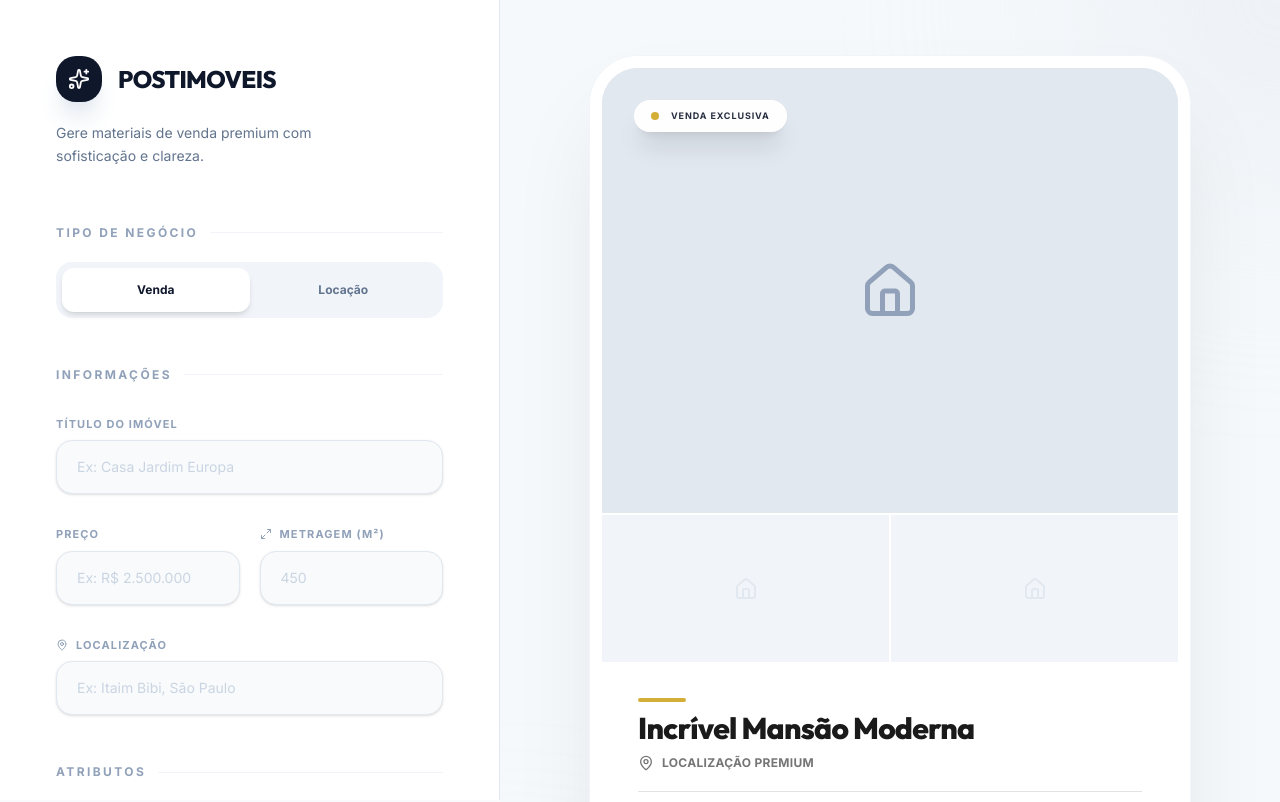
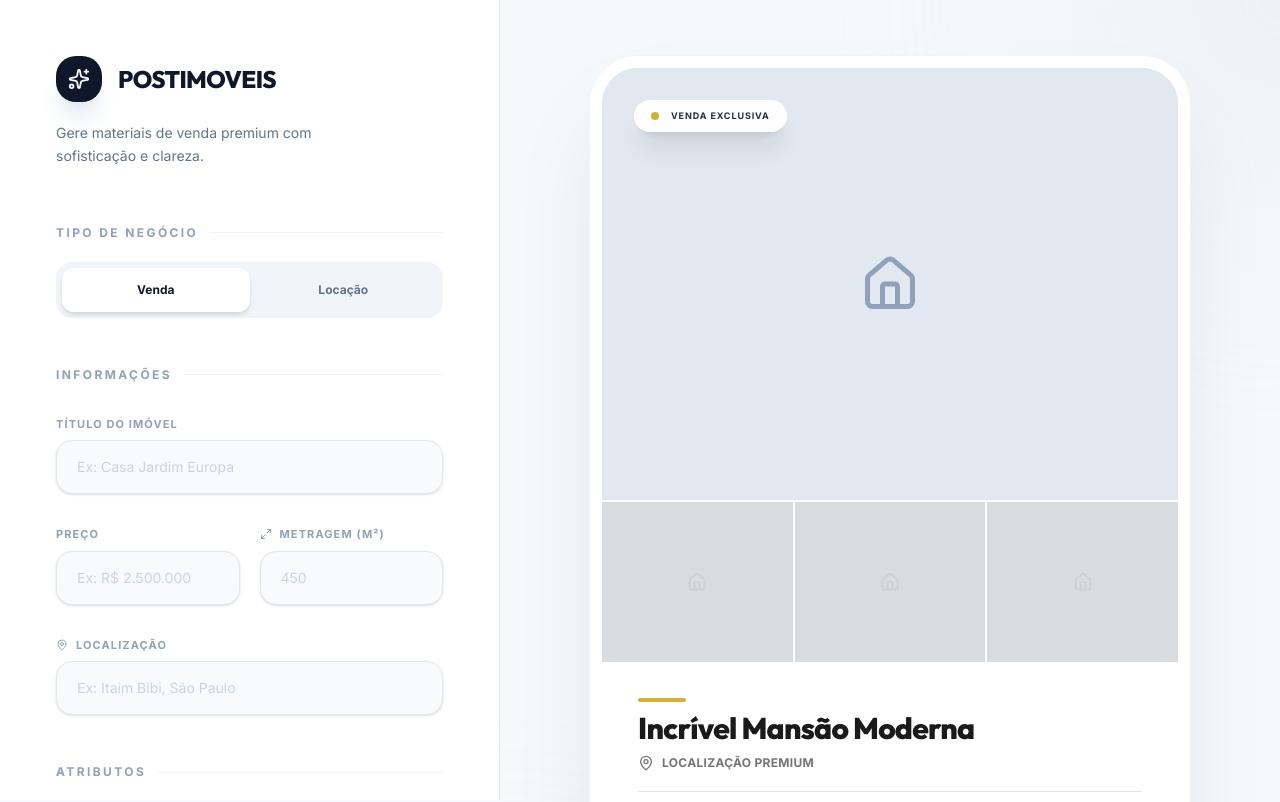
Before and after one commit to WillWddesigner/postimovel, a React (Vite) app: page / in a window 1280 px wide. Shown: the top 802 px of the page. Built offline with nearby package versions, Linux system fonts and the light colour scheme.

Commit message:
feat: redesign with 4 photo layout

```diff
--- a/src/App.tsx
+++ b/src/App.tsx
@@ -30,6 +30,7 @@ interface PropertyData {
   image: string | null;
   image2: string | null;
   image3: string | null;
+  image4: string | null;
   logo: string | null;
   primaryColor: string;
   secondaryColor: string;
@@ -48,6 +49,7 @@ const DEFAULT_DATA: PropertyData = {
   image: null,
   image2: null,
   image3: null,
+  image4: null,
   logo: null,
   primaryColor: '#ffffff',
   secondaryColor: '#d4af37',
@@ -81,7 +83,7 @@ const App: React.FC = () => {
     setData(prev => ({ ...prev, [name]: value }));
   };
 
-  const handleImageUpload = (e: React.ChangeEvent<HTMLInputElement>, type: 'image' | 'image2' | 'image3' | 'logo') => {
+  const handleImageUpload = (e: React.ChangeEvent<HTMLInputElement>, type: 'image' | 'image2' | 'image3' | 'image4' | 'logo') => {
     const file = e.target.files?.[0];
     if (file) {
       const reader = new FileReader();
@@ -179,10 +181,10 @@ const App: React.FC = () => {
               Mídia & Design <div className="flex-1 h-px bg-slate-100" />
             </h2>
 
-            <div className="grid grid-cols-3 gap-5">
+            <div className="grid grid-cols-2 gap-4">
               <div className="flex flex-col gap-3">
-                <label className="text-[11px] font-bold text-slate-400 uppercase tracking-widest">Foto 1</label>
-                <div className="relative group cursor-pointer h-28 bg-slate-50 border-2 border-dashed border-slate-200 rounded-[1.5rem] flex flex-col items-center justify-center transition-all hover:bg-slate-100">
+                <label className="text-[11px] font-bold text-slate-400 uppercase tracking-widest">Foto 1 (Capa)</label>
+                <div className="relative group cursor-pointer h-32 bg-slate-50 border-2 border-dashed border-slate-200 rounded-[1.5rem] flex flex-col items-center justify-center transition-all hover:bg-slate-100">
                   <input type="file" accept="image/*" onChange={(e) => handleImageUpload(e, 'image')} className="absolute inset-0 opacity-0 cursor-pointer" />
                   {data.image ? (
                     <img src={data.image} alt="Preview" className="h-full w-full object-cover rounded-[1.4rem]" />
@@ -194,7 +196,7 @@ const App: React.FC = () => {
 
               <div className="flex flex-col gap-3">
                 <label className="text-[11px] font-bold text-slate-400 uppercase tracking-widest">Foto 2</label>
-                <div className="relative group cursor-pointer h-28 bg-slate-50 border-2 border-dashed border-slate-200 rounded-[1.5rem] flex flex-col items-center justify-center transition-all hover:bg-slate-100">
+                <div className="relative group cursor-pointer h-32 bg-slate-50 border-2 border-dashed border-slate-200 rounded-[1.5rem] flex flex-col items-center justify-center transition-all hover:bg-slate-100">
                   <input type="file" accept="image/*" onChange={(e) => handleImageUpload(e, 'image2')} className="absolute inset-0 opacity-0 cursor-pointer" />
                   {data.image2 ? (
                     <img src={data.image2} alt="Preview" className="h-full w-full object-cover rounded-[1.4rem]" />
@@ -206,10 +208,22 @@ const App: React.FC = () => {
 
               <div className="flex flex-col gap-3">
                 <label className="text-[11px] font-bold text-slate-400 uppercase tracking-widest">Foto 3</label>
-                <div className="relative group cursor-pointer h-28 bg-slate-50 border-2 border-dashed border-slate-200 rounded-[1.5rem] flex flex-col items-center justify-center transition-all hover:bg-slate-100">
+                <div className="relative group cursor-pointer h-32 bg-slate-50 border-2 border-dashed border-slate-200 rounded-[1.5rem] flex flex-col items-center justify-center transition-all hover:bg-slate-100">
                   <input type="file" accept="image/*" onChange={(e) => handleImageUpload(e, 'image3')} className="absolute inset-0 opacity-0 cursor-pointer" />
                   {data.image3 ? (
                     <img src={data.image3} alt="Preview" className="h-full w-full object-cover rounded-[1.4rem]" />
+                  ) : (
+                    <Upload className="text-slate-300" size={24} />
+                  )}
+                </div>
+              </div>
+
+              <div className="flex flex-col gap-3">
+                <label className="text-[11px] font-bold text-slate-400 uppercase tracking-widest">Foto 4</label>
+                <div className="relative group cursor-pointer h-32 bg-slate-50 border-2 border-dashed border-slate-200 rounded-[1.5rem] flex flex-col items-center justify-center transition-all hover:bg-slate-100">
+                  <input type="file" accept="image/*" onChange={(e) => handleImageUpload(e, 'image4')} className="absolute inset-0 opacity-0 cursor-pointer" />
+                  {data.image4 ? (
+                    <img src={data.image4} alt="Preview" className="h-full w-full object-cover rounded-[1.4rem]" />
                   ) : (
                     <Upload className="text-slate-300" size={24} />
                   )}
@@ -305,25 +319,37 @@ const App: React.FC = () => {
                 )}
               </div>
 
-              {/* Secondary Photos (Bottom 25% of image section) */}
-              <div className="h-[25%] w-full flex border-t-2 border-white">
-                <div className="flex-1 h-full border-r-2 border-white overflow-hidden relative">
+              {/* Secondary Photos (Bottom 28% of image section) */}
+              <div className="h-[28%] w-full flex border-t-2 border-white">
+                <div className="flex-1 h-full border-r-2 border-white overflow-hidden relative group">
                   {data.image2 ? (
-                    <img src={data.image2} alt="" className="w-full h-full object-cover" />
+                    <img src={data.image2} alt="" className="w-full h-full object-cover transition-transform duration-700 group-hover:scale-110" />
                   ) : (
                     <div className="w-full h-full bg-slate-100 flex items-center justify-center">
-                      <Home className="text-slate-200" size={24} />
+                      <Home className="text-slate-200" size={20} />
                     </div>
                   )}
+                  <div className="absolute inset-0 bg-black/10 mix-blend-multiply" />
                 </div>
-                <div className="flex-1 h-full overflow-hidden relative">
+                <div className="flex-1 h-full border-r-2 border-white overflow-hidden relative group">
                   {data.image3 ? (
-                    <img src={data.image3} alt="" className="w-full h-full object-cover" />
+                    <img src={data.image3} alt="" className="w-full h-full object-cover transition-transform duration-700 group-hover:scale-110" />
                   ) : (
                     <div className="w-full h-full bg-slate-100 flex items-center justify-center">
-                      <Home className="text-slate-200" size={24} />
+                      <Home className="text-slate-200" size={20} />
                     </div>
                   )}
+                  <div className="absolute inset-0 bg-black/10 mix-blend-multiply" />
+                </div>
+                <div className="flex-1 h-full overflow-hidden relative group">
+                  {data.image4 ? (
+                    <img src={data.image4} alt="" className="w-full h-full object-cover transition-transform duration-700 group-hover:scale-110" />
+                  ) : (
+                    <div className="w-full h-full bg-slate-100 flex items-center justify-center">
+                      <Home className="text-slate-200" size={20} />
+                    </div>
+                  )}
+                  <div className="absolute inset-0 bg-black/10 mix-blend-multiply" />
                 </div>
               </div>
 
```
